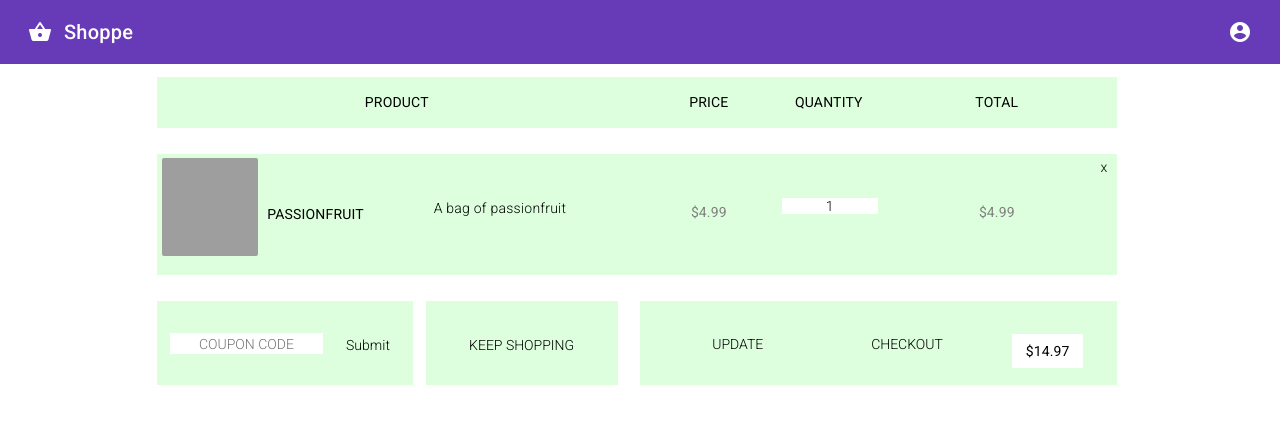
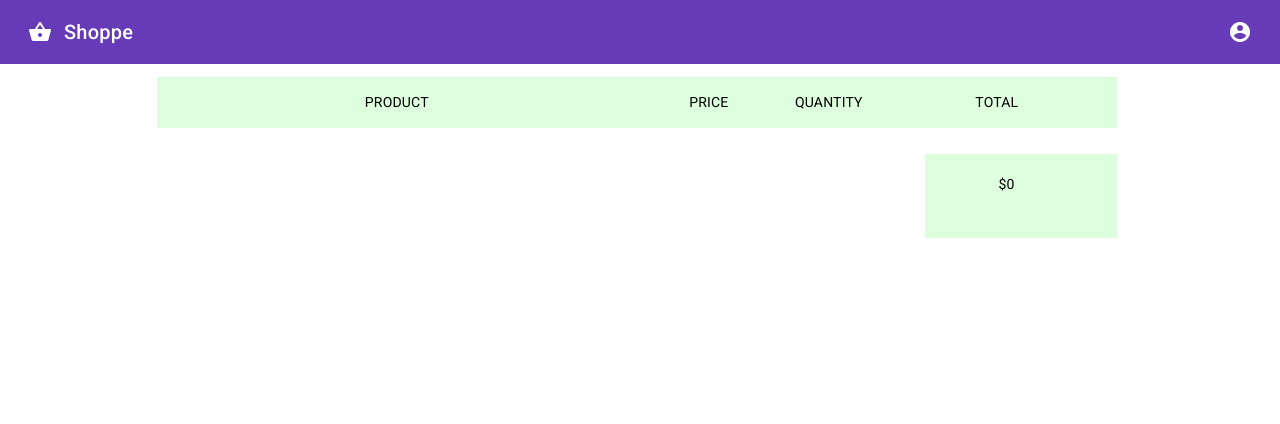
Before and after one commit to yashwant-intelligaia/angular-shopping-webapp, an Angular app: page /cart in a window 1280 px wide. Shown: the top 424 px of the page. Built offline with nearby package versions, Linux system fonts and the light colour scheme; sample sign-in values are in the browser's storage; grey boxes are pictures that could not be loaded.

Commit message:
display cart items

```diff
--- a/src/app/pages/cart/cart.component.html
+++ b/src/app/pages/cart/cart.component.html
@@ -6,41 +6,29 @@
     <h2 class="cart-total">Total</h2>
   </div>
 
-  <div class="table-content">
+  <div *ngFor="let item of items" class="table-content">
     <div class="cart-product">
       <div class="cart-image-box">
-        <div class="cart-images" id="image-3"></div>
+        <div><img src="{{item.src}}" style="max-width: 100px; height: 100px;"/></div>
       </div>
-      <h2 class="cart-item">Passionfruit</h2>
-      <p class="cart-description">A bag of passionfruit</p>
+      <h2 class="cart-item">{{item.name}}</h2>
+      <p class="cart-description">{{item.description}}</p>
     </div>
     <div class="cart-price">
-      <h3 class="price">$4.99</h3>
+      <h3 class="price">${{item.price}}</h3>
     </div>
     <div class="cart-quantity">
-      <input type="text" name="cart-1-quantity" id="cart-1-quantity" value="1">
+      <h3 class="price">{{item.quantity}}</h3>
     </div>
     <div class="cart-total">
-      <h3 class="price">$4.99</h3>
-      <button type="button" class="remove" name="remove-3" id="remove-3">x</button>
+      <h3 class="price">${{item.quantity*item.price}}</h3>
+      <button type="button" class="remove" name="remove-3" id="remove-3" style="cursor:pointer; color: red" (click)="handleRemoveItem(item.id)">X</button>
     </div>
   </div>
 
-  <div class="coupon">
-    <input type="text" name="coupon" id="coupon" placeholder="COUPON CODE">
-    <button type="button" name="coupon" id="coupon">Submit</button>
-  </div>
-
   <div class="checkout">
-    <button type="button" name="update" id="update">Update</button>
-    <button type="button" name="checkout" id="checkout">Checkout</button>
     <div class="final-cart-total">
-      <h3 class="price">$14.97</h3>
+      <h3 class="price">${{total}}</h3>
     </div>
   </div>
-
-  <div class="keep-shopping">
-    <button type="button" name="keep-shopping" id="keep-shopping">Keep Shopping</button>
-  </div>
-
 </div>
--- a/src/app/pages/cart/cart.component.scss
+++ b/src/app/pages/cart/cart.component.scss
@@ -215,7 +215,7 @@ button:active {
   width: 60%;
 }
 
-.cart-quantity input {
+.cart-quantity h3 {
   margin: 3.2em 1%;
   border: none;
 }
@@ -230,7 +230,7 @@ button:active {
 .coupon {
   width: 20%;
   background-color: #dfd;
-  margin: 1% 1% 1% 12.25%;
+  margin: 1% 0% 1% 12.25%;
   float: left;
   height: 6em;
 }
@@ -238,7 +238,7 @@ button:active {
 .coupon input {
   width: 60%;
   border: none;
-  margin: 12.75% 5%;
+  margin: 12.75% 0% 12.75% 1%;
   padding: 1%;
 }
 
@@ -265,7 +265,7 @@ button:active {
 }
 
 .checkout {
-  width: 37.25%;
+  width: 15%;
   margin: 1% 12.75% 1% 1%;
   float: right;
   background-color: #dfd;
@@ -282,8 +282,8 @@ button:active {
 .final-cart-total {
   width: 15%;
   float: right;
-  margin: 7%;
-  background-color: White;
+  margin: 7% 50%;
+  // background-color: White;
 }
 
 .final-cart-total h3 {
--- a/src/app/pages/cart/cart.component.ts
+++ b/src/app/pages/cart/cart.component.ts
@@ -1,5 +1,6 @@
 import { Component } from '@angular/core';
-import { ProductDataType } from 'src/app/types/product';
+import { CartItemDataType } from 'src/app/types/product';
+import { fetchCartItems, removeCartItem } from 'src/app/utils/storage';
 
 @Component({
   selector: 'app-cart',
@@ -7,8 +8,23 @@ import { ProductDataType } from 'src/app/types/product';
   styleUrls: ['./cart.component.scss'],
 })
 export class CartComponent {
-  items: ProductDataType[] = [];
+  items: CartItemDataType[] = [];
+  total: number = 0;
   constructor() {
-    this.items = JSON.parse(localStorage.getItem('ITEMS') || '[]');
+    this.updateItems();
+  }
+
+  updateItems() {
+    this.items = fetchCartItems();
+    let newTotal = 0;
+    this.items.forEach(({ quantity, price }) => {
+      newTotal += quantity * price;
+    });
+    this.total = newTotal;
+  }
+
+  handleRemoveItem(id: number) {
+    removeCartItem(id);
+    this.updateItems();
   }
 }
```
